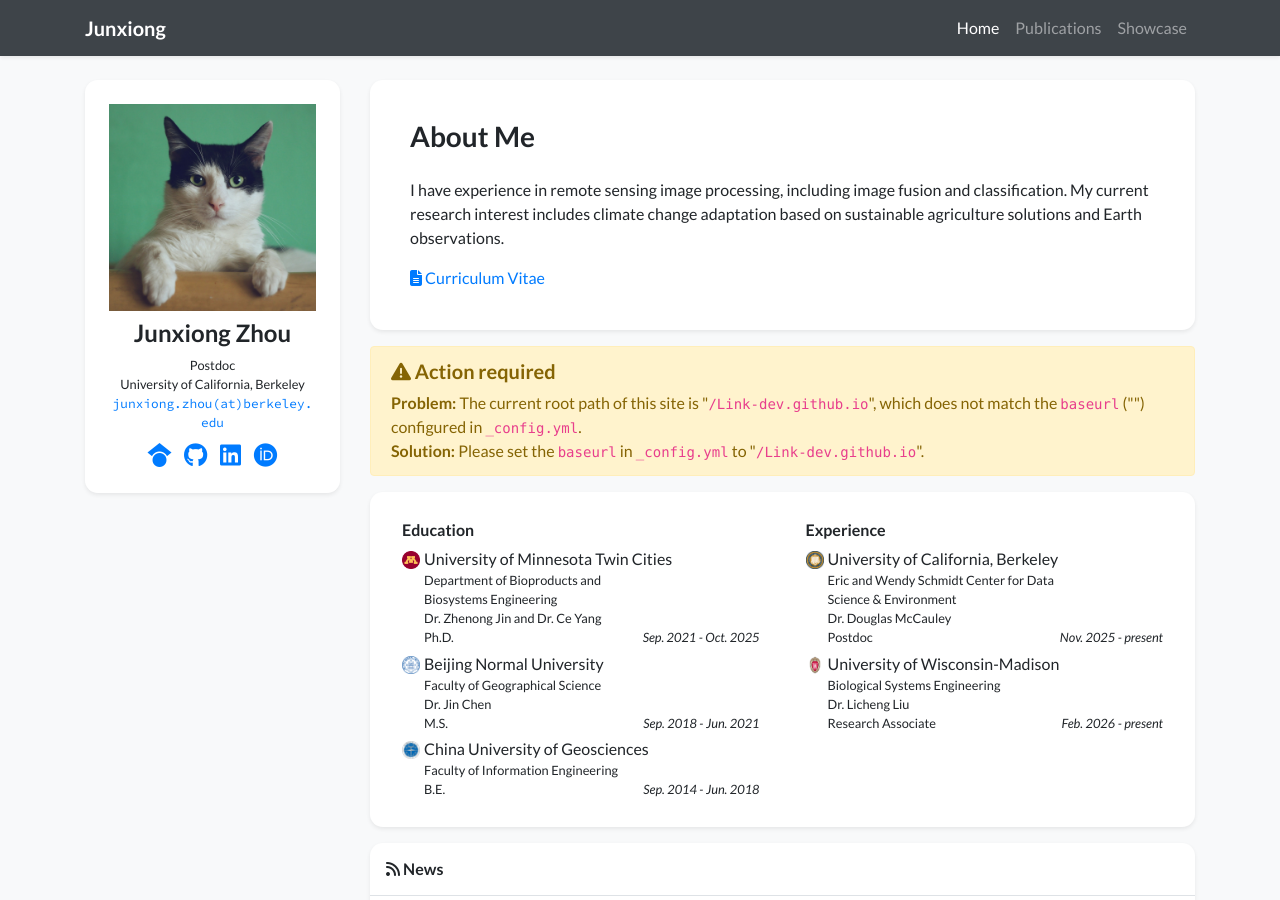
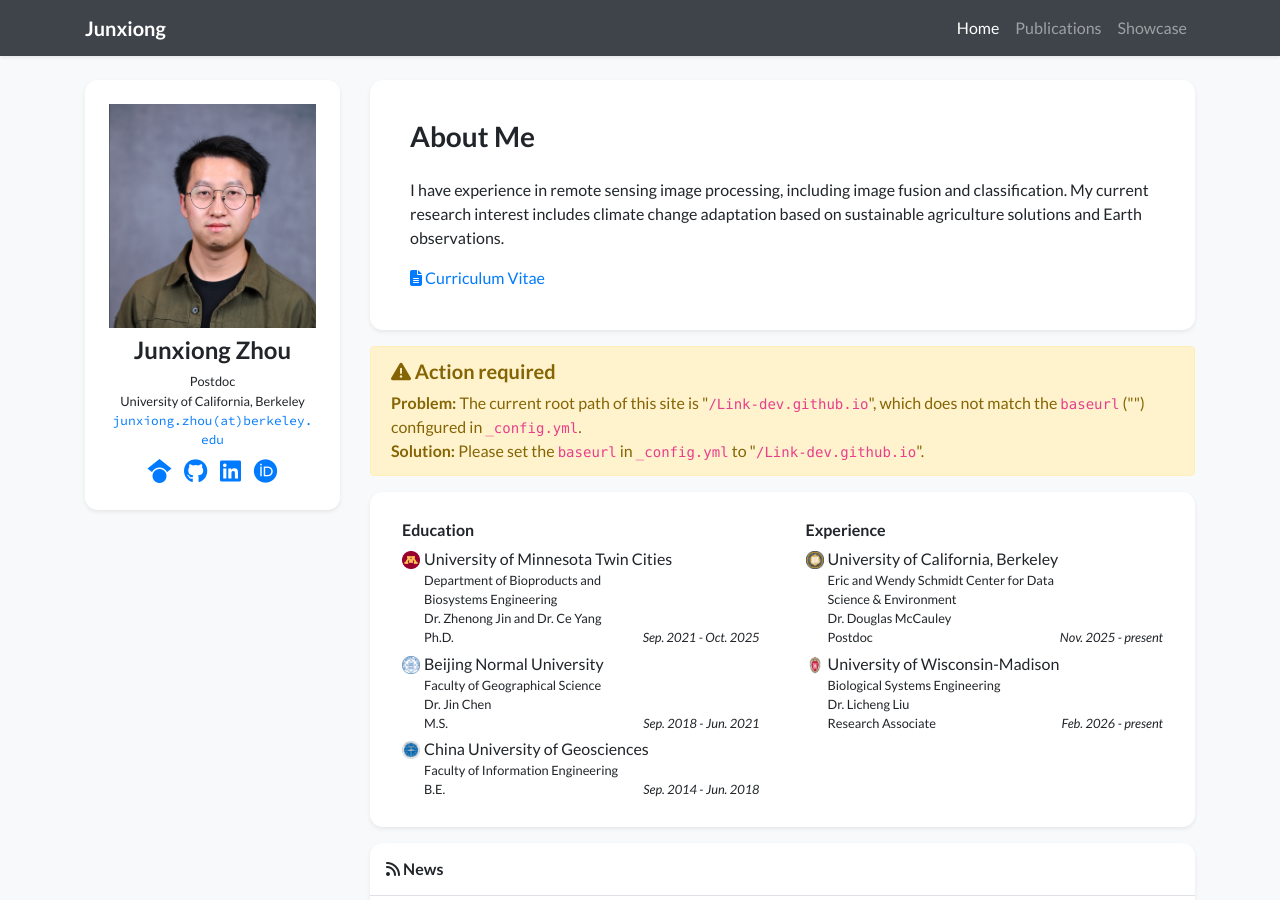
Before and after one commit to Link-dev/Link-dev.github.io, a Jekyll site: the page built from index.html, in a window 1280 px wide and 900 px high. Built offline with Jekyll 4.4.1, drawn with Linux system fonts in a browser that asks for light colours; nearby versions of some CDN libraries; a style sheet for code colours, icons or effects is not loaded.

Commit message:
Headshot

```diff
--- a/_data/profile.yml
+++ b/_data/profile.yml
@@ -26,7 +26,7 @@ short_bio: >-
     My current research interest includes climate change adaptation based on sustainable agriculture solutions and Earth observations.
   </p>
 
-portrait_url: /assets/images/photos/portrait.jpg
+portrait_url: /assets/images/photos/Headshot.png
 portrait_caption: >-
   Photo by Manja Vitolic on Unsplash (this caption is optional, comment it out to disable).
 
```
Also changed, not shown: assets/images/photos/Headshot.png (added).
